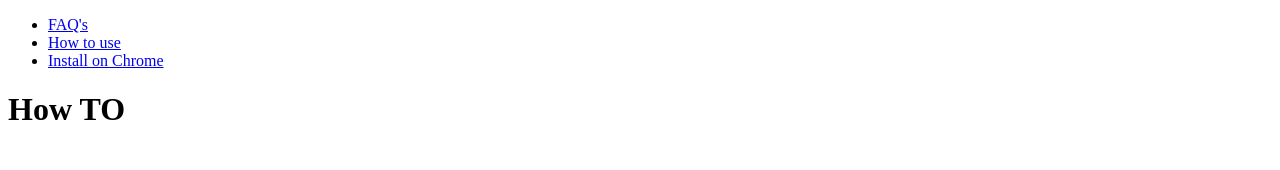
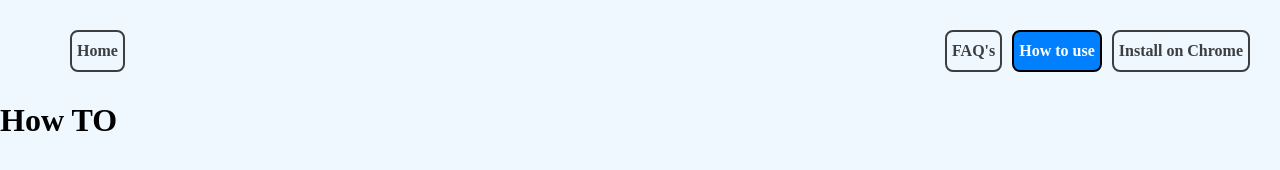
Before and after one commit to Salgado3/hanki_helper_website, a plain HTML site: page pages/howTo.html in a window 1280 px wide. Drawn offline with Linux system fonts and the light colour scheme.

Commit message:
adding navbar. adding css. add favicon

```diff
--- a/css/style.css
+++ b/css/style.css
@@ -36,9 +36,14 @@ body {
 }
 
 .navbarListItem,
-.footerListItem {
+.footerListItem,
+.navbarListItemHome {
   list-style: none;
   padding: 5px;
+}
+
+.navbarListItemHome {
+  margin-right: auto;
 }
 
 .navbarButton {
@@ -55,14 +60,29 @@ body {
   cursor: pointer;
   border: 2px solid black;
   border-radius: 8px;
-  transition: ease border-bottom 0.25s;
+}
+
+.navbarButtonActive {
+  display: block;
+  text-decoration: none;
+  background-color: transparent;
+  font-size: 1rem;
+  height: auto;
+  width: fit-content;
+  padding: 10px 5px;
+  opacity: 1;
+  color: white;
+  background-color: #0080ff;
+  font-weight: 700;
+  cursor: pointer;
+  border: 2px solid black;
+  border-radius: 8px;
 }
 
 .navbarButton:hover {
   background: transparent;
   color: #0080ff;
   font-weight: 700;
-  opacity: 1;
 }
 
 .mainInfo {
--- a/pages/howTo.html
+++ b/pages/howTo.html
@@ -3,16 +3,21 @@
   <head>
     <meta charset="UTF-8" />
     <meta name="viewport" content="width=device-width, initial-scale=1.0" />
-    <title>Document</title>
+    <title>How to</title>
+    <link rel="stylesheet" href="../css/style.css" />
+    <link rel="icon" type="image/x-icon" href="/public/hanki_wink.png" />
   </head>
   <body>
     <nav class="navbarContainer">
       <ul class="navbarUnorderedList">
-        <li class="navbarListItem">
-          <a class="navbarButton" href="./pages/faq.html">FAQ's</a>
+        <li class="navbarListItemHome">
+          <a class="navbarButton" href="../index.html">Home</a>
         </li>
         <li class="navbarListItem">
-          <a class="navbarButton" href="./pages/howTo.html">How to use</a>
+          <a class="navbarButton" href="./faq.html">FAQ's</a>
+        </li>
+        <li class="navbarListItem">
+          <a class="navbarButtonActive" href="#">How to use</a>
         </li>
         <li class="navbarListItem">
           <a href="#" class="navbarButton">Install on Chrome</a>
```
Also changed, not shown: index.html (+1 -0 lines), pages/faq.html (+5 -3 lines), pages/privacyPolicy.html (+8 -4 lines), pages/termsOfService.html (+8 -4 lines).
